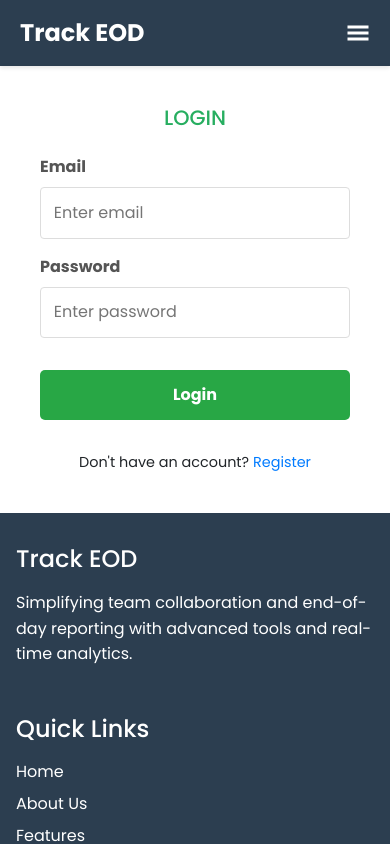
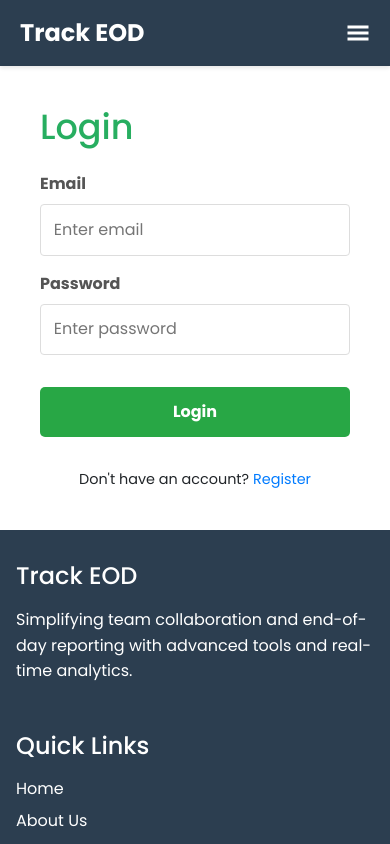
Before and after one commit to lakhan06/Track-EOD, a React (Create React App) app in the folder frontend/: page /login in a window 390 px wide. Shown: the top 844 px of the page. Built offline with nearby package versions, Linux system fonts and the light colour scheme.

Commit message:
layuot responsive

```diff
--- a/frontend/src/pages/Login/Login.css
+++ b/frontend/src/pages/Login/Login.css
@@ -123,8 +123,8 @@
   }
 
   .login-header {
-    font-size: 1.5rem;
-    text-align: center;
+    font-size: 35px;
+    /* text-align: center; */
   }
 
   .submit-button {
@@ -134,7 +134,7 @@
 
 @media (max-width: 480px) {
   .login-header {
-    font-size: 1.3rem;
+    font-size: 35px;
   }
 
   .form-label {
--- a/frontend/src/pages/Login/Login.jsx
+++ b/frontend/src/pages/Login/Login.jsx
@@ -33,7 +33,7 @@ const Login = () => {
     <div className="login-container">
       {/* Left side: Login form */}
       <div className="login-form-container">
-        <h2 className="login-header">LOGIN</h2>
+        <h2 className="login-header">Login</h2>
         <form className="login-form" onSubmit={handleSubmit}>
           <div className="form-group">
             <label className="form-label">Email</label>
```
